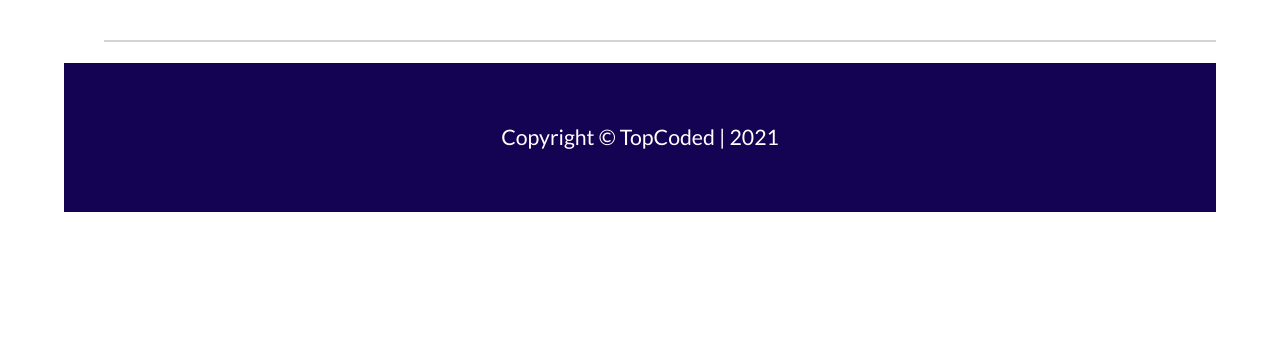
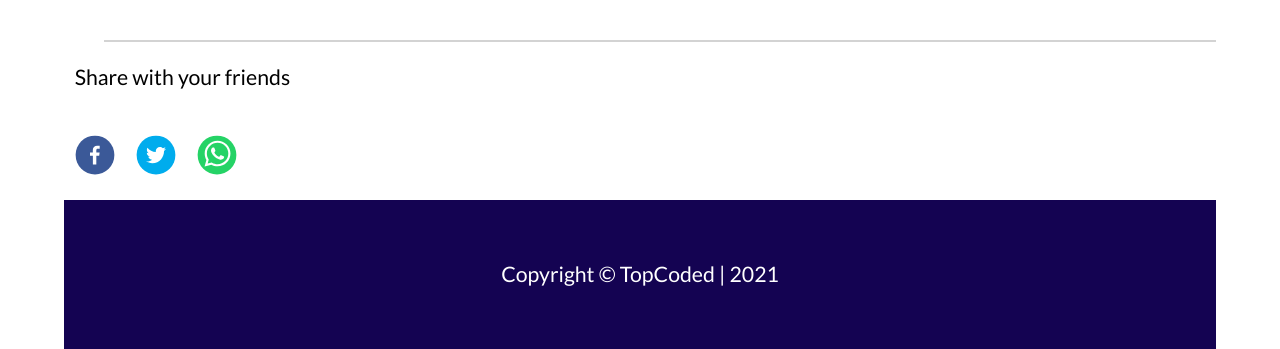
Before and after one commit to akhil-goyal/gatsby-blog-project, a Gatsby site: page / in a window 1280 px wide. Shown: the part 2301-2650 px from the top of the page. Before the commit the page ends 2513 px from the top, so only its background shows below. Built offline with nearby package versions, Linux system fonts and the light colour scheme; Gatsby itself is replaced by a stand-in of ours; a web font is replaced by a local one.

Commit message:
Added functionality to share a post on social platforms.

```diff
--- a/package.json
+++ b/package.json
@@ -30,6 +30,7 @@
     "react": "^17.0.1",
     "react-dom": "^17.0.1",
     "react-helmet": "^6.1.0",
+    "react-share": "^4.4.0",
     "reactstrap": "^8.9.0",
     "typeface-merriweather": "0.0.72",
     "typeface-montserrat": "0.0.75"
--- a/src/components/layout.js
+++ b/src/components/layout.js
@@ -1,5 +1,13 @@
 import * as React from "react"
 import { Link } from "gatsby"
+import {
+  FacebookShareButton,
+  FacebookIcon,
+  TwitterShareButton,
+  TwitterIcon,
+  WhatsappShareButton,
+  WhatsappIcon,
+} from 'react-share'
 
 const Layout = ({ location, title, children }) => {
   const rootPath = `${__PATH_PREFIX__}/`
@@ -14,10 +22,17 @@
     </>
   )
 
+  const shareTitle = title;
+  const url = location.href;
+  const twitterHandle = "akhilgoyal_";
+
   return (
     <div data-is-root-path={isRootPath}>
       <header className="site-header container">{header}</header>
-      <main className="story container">{children}</main>
+      <main className="story container">
+        {children}
+        <ShareButtons title={shareTitle} url={url} twitterHandle={twitterHandle} />
+      </main>
       <footer className="site-footer container">
         Copyright © TopCoded | 2021
       </footer>
@@ -25,4 +40,26 @@
   )
 }
 
+const ShareButtons = ({ title, url, twitterHandle, tags }) => {
+
+  return (
+    <div className="share-buttons">
+      <p>Share with your friends</p>
+
+      <FacebookShareButton url={url} >
+        <FacebookIcon size={40} round={true} />
+      </FacebookShareButton>
+
+      <TwitterShareButton url={url} title={title} via={twitterHandle} hashtags={tags}>
+        <TwitterIcon size={40} round={true} />
+      </TwitterShareButton>
+
+      <WhatsappShareButton url={url} title={title}>
+        <WhatsappIcon size={40} round={true} />
+      </WhatsappShareButton>
+    </div>
+  )
+
+}
+
 export default Layout
--- a/src/pages/index.js
+++ b/src/pages/index.js
@@ -1,7 +1,7 @@
 import * as React from "react"
 import { Link, graphql } from "gatsby";
 import Img from 'gatsby-image';
-import { Badge } from 'reactstrap';
+
 
 import Bio from "../components/bio"
 import Layout from "../components/layout"
@@ -39,6 +39,10 @@
               itemType="http://schema.org/Article"
               key={post.fields.slug}
             >
+              <section>
+                <Img fluid={post.frontmatter.image.childImageSharp.fluid} alt="Post Image" />
+              </section>
+
               <header className="index-story-summary">
                 {/* <div class="category">Category</div> */}
                 <h1>
@@ -62,9 +66,7 @@
                 </div>
 
               </header>
-              <section>
-                <Img fluid={post.frontmatter.image.childImageSharp.fluid} alt="Post Image" />
-              </section>
+
             </article>
           )
         })}
--- a/src/style.css
+++ b/src/style.css
@@ -505,6 +505,10 @@
   align-self: end;
 }
 
+.share-buttons > * {
+  margin: 1em 0.5em;
+}
+
 h1 {
   margin-right: 0;
 }
```
Also changed, not shown: 1 other file.
